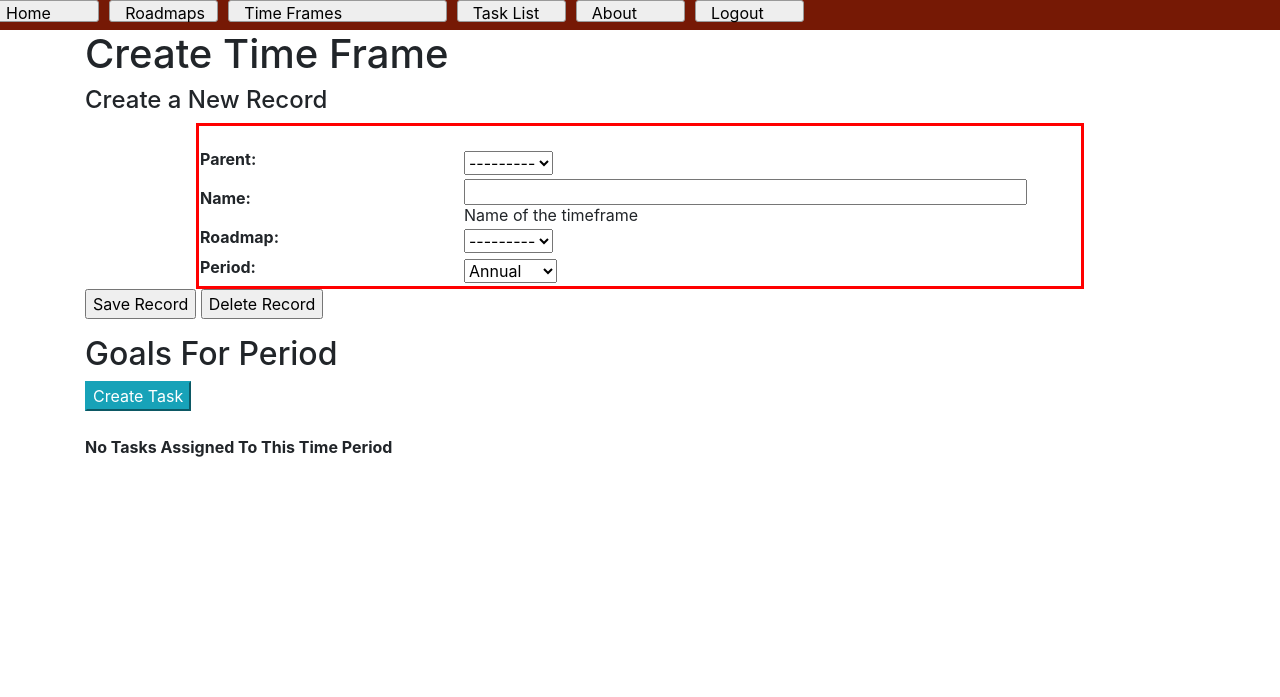
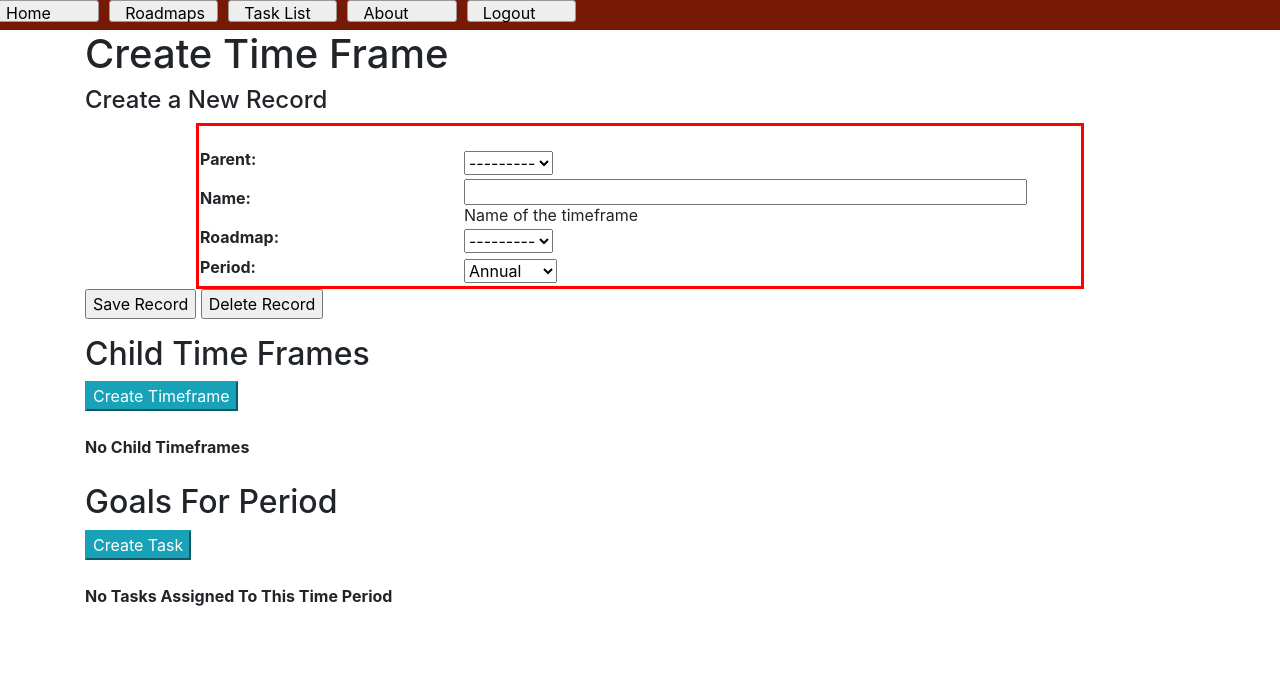
Before and after one commit to robbroadhead/develpreneur-pythontutorial, a Django app: page /tf in a window 1280 px wide. Shown: the top 697 px of the page. Run offline with Django 3.2, Linux system fonts and the light colour scheme; the visitor is signed in with stand-in values (Sample User, id 1); data that the repository does not hold is empty; some libraries are stand-ins or nearby versions.

Commit message:
Day 34 - Parent-child relationships in the navigation.

```diff
--- a/dpproject/dpproject/templates/TimeframeEdit.html
+++ b/dpproject/dpproject/templates/TimeframeEdit.html
@@ -3,8 +3,11 @@
 
 <h1>{{ title }}</h1>
 <h4>{{ msg }}</h4>
+{% if roadmap %}
+    <button onclick="goPage('/roadmap/{{ roadmap.id }}')" class="btn-info">Return To {{ roadmap.name }}</button>
+{% endif %}
 {% if parent %}
-    <button onclick="goPage('/roadmap/{{ parent.id }}')" class="btn-info">Return To {{ parent.name }}</button>
+    <button onclick="goPage('/tf/{{ parent.id }}')" class="btn-info">Return To {{ parent.name }}</button>
 {% endif %}
 <form method="post">
     <table width="80%" bordercolor="red" borderwidth="1" align="center">
@@ -16,6 +19,18 @@
     {% csrf_token %}
 </form>
 
+<h2>Child Time Frames</h2>
+<button onclick="goPage('/tf')" class="btn-info">Create Timeframe</button><br/><br/>
+{% if children %}
+    {% for tf in children %}
+        <div class="timeframe" id="tf_{{ tf.id }}">Name:{{ tf.name }}
+            <button onclick="goPage('/tf/{{ tf.id }}?rm={{ rmid }}')" class="btn-info">Edit</button>
+        </div>
+    {% endfor %}
+{% else %}
+    <strong>No Child Timeframes</strong>
+{% endif %}
+<br/><br/>
 <h2>Goals For Period</h2>
 <button onclick="goPage('/task')" class="btn-info">Create Task</button>
 
--- a/dpproject/dpproject/templates/internal.html
+++ b/dpproject/dpproject/templates/internal.html
@@ -21,7 +21,6 @@
 <div class="row menu-bar">
 <div class="col-md-1 menu-item" onclick="goPage('/')">Home</div>
 <div class="col-md-1 menu-item" onclick="goPage('/roadmaps')">Roadmaps</div>
-<div class="col-md-2 menu-item" onclick="goPage('/tfs')">Time Frames</div>
 <div class="col-md-1 menu-item" onclick="goPage('/tasks')">Task List</div>
 <div class="col-md-1 menu-item" onclick="goPage('/about')">About</div>
 <div class="col-md-1 menu-item" onclick="goPage('/accounts/logout?next=/')">Logout</div>
--- a/dpproject/dpproject/views.py
+++ b/dpproject/dpproject/views.py
@@ -203,7 +203,7 @@ def EditRoadmap(request,id):
             else:
                 msg = "Invalid Record"
     title = "Edit Roadmap"
-    tfs = Timeframe.objects.filter(roadmap=data).order_by('name')
+    tfs = Timeframe.objects.filter(roadmap=data,parent__isnull=True).order_by('name')
     parms = {"form": form, "title": title, "msg": msg, "timeframes": tfs, "rmid": id}
     return render(request,'RoadmapEdit.html',parms)
 
@@ -250,7 +250,7 @@ def EditTimeframe(request,id):
 
     data = Timeframe.objects.get(pk=id)
     form = forms.TimeframeForm(instance=data)
-    parent = []
+    roadmap = []
     msg = "Please update data for the record"
     if request.method == "POST":
         if 'delete' in request.POST:
@@ -267,16 +267,18 @@ def EditTimeframe(request,id):
                 msg = "Invalid Record"
         if request.POST['rm']:
             pid = int(request.POST['rm'])
-            parent = Roadmap.objects.get(pk=pid)
+            roadmap = Roadmap.objects.get(pk=pid)
     else:
         if request.GET['rm']:
             pid = int(request.GET['rm'])
-            parent = Roadmap.objects.get(pk=pid)
+            roadmap = Roadmap.objects.get(pk=pid)
 
     title = "Edit Time Frame"
     tasks = Task.objects.filter(timeframe=data).order_by('duedate','name')
+    children = Timeframe.objects.filter(parent=data)
+    parent = data.parent
 
-    parms = {"form": form, "title": title, "msg": msg, "tasks": tasks, "tfid": id, "parent": parent}
+    parms = {"form": form, "title": title, "msg": msg, "tasks": tasks, "tfid": id, "roadmap": roadmap, "children": children, "parent": parent}
     return render(request,'TimeframeEdit.html',parms)
 
 def ListTimeframes(request):
```
